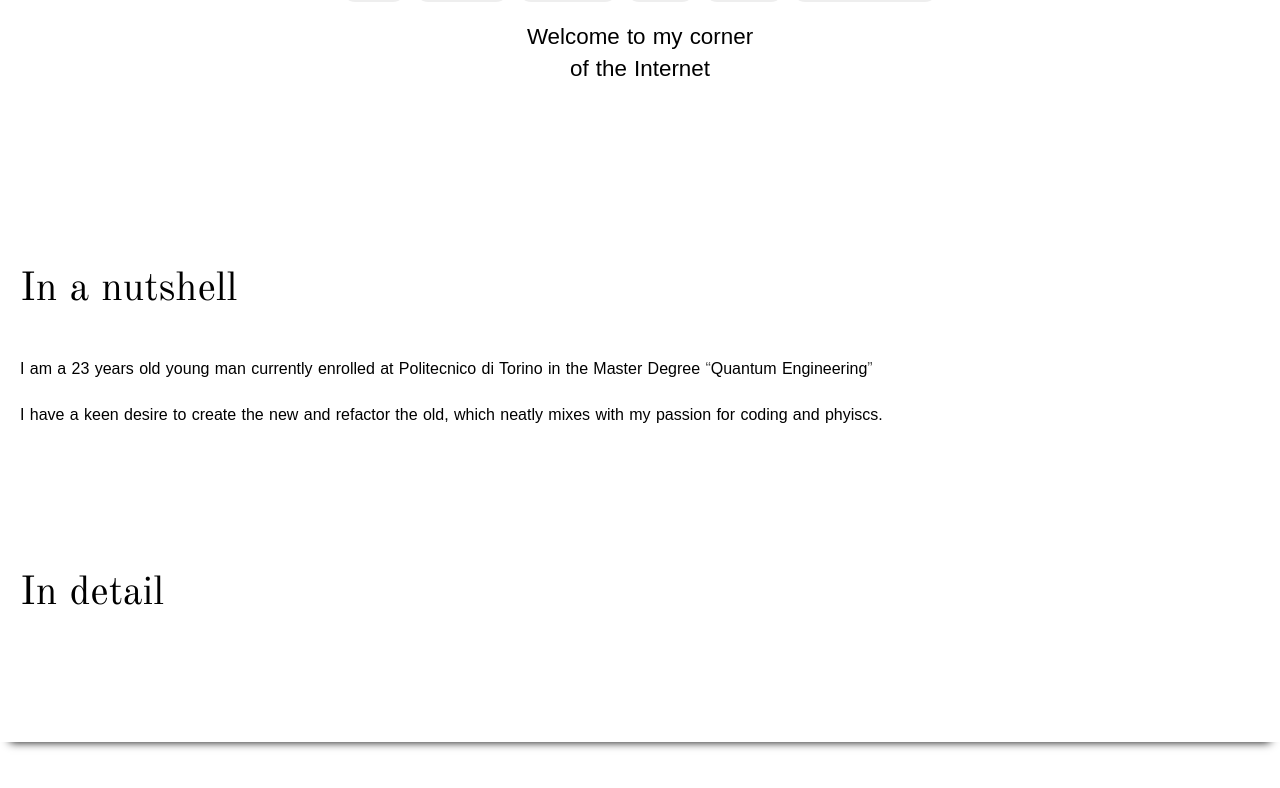
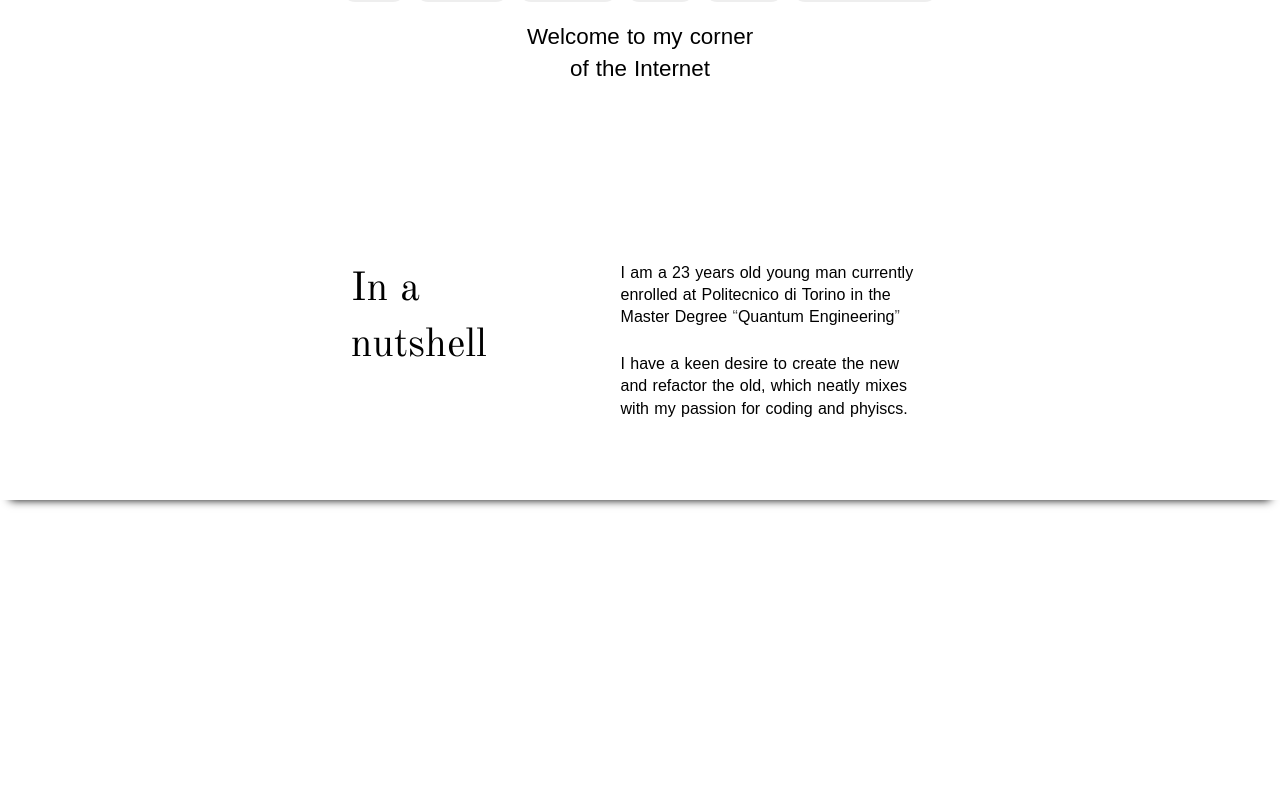
Before and after one commit to Fedesky25/sito-federico-guglielmi, a SvelteKit app: page / in a window 1280 px wide. Shown: the part 610-1398 px from the top of the page. Built offline with nearby package versions, Linux system fonts and the light colour scheme.

Commit message:
chore: desktop nutshell

```diff
--- a/src/routes/+page.svelte
+++ b/src/routes/+page.svelte
@@ -28,11 +28,22 @@
     <p class="enter">Welcome to my corner <br> of the Internet</p>
 </header>
 <main>
-    <h2>In a nutshell</h2>
-    <p>I am a {age} years old young man currently enrolled at Politecnico di Torino in the Master Degree <span class="quote">Quantum Engineering</span></p>
-    <p>I have a keen desire to create the new and refactor the old, which neatly mixes with my passion for coding and phyiscs.</p>
-
-    <h2>In detail</h2>
+    <section class="nutshell">
+        <h2>In a nutshell</h2>
+        <div>
+            <p>I am a {age} years old young man currently enrolled at Politecnico di Torino in the Master Degree <span class="quote">Quantum Engineering</span></p>
+            <p>I have a keen desire to create the new and refactor the old, which neatly mixes with my passion for coding and phyiscs.</p>
+        </div>
+    </section>
+    <!-- <section>
+        <h2>In detail</h2>
+        <div>
+            <p>Lorem ipsum, dolor sit amet consectetur adipisicing elit. Culpa ducimus eligendi nihil autem accusamus quam voluptatum, doloribus eos at mollitia, dicta ab molestiae non labore blanditiis consequuntur est cum? Labore?</p>
+            <p>Lorem ipsum dolor sit, amet consectetur adipisicing elit. Architecto accusamus perspiciatis deserunt harum dicta optio odit neque asperiores totam, eos natus! Corporis reprehenderit quia rerum assumenda corrupti eveniet veritatis nulla.</p>
+            <p>Lorem ipsum dolor sit amet, consectetur adipisicing elit. Eaque non in assumenda iusto beatae eos est. Explicabo architecto rerum nam? Vel et quos pariatur aut voluptatum deleniti dolorum cumque quasi.</p>
+            <p>Lorem ipsum dolor sit amet consectetur adipisicing elit. Odio aliquid eos veniam ducimus repellat ullam ab inventore. Ab possimus dignissimos rem animi cum, laboriosam, natus blanditiis pariatur corrupti nobis ullam.</p>
+        </div>
+    </section> -->
 </main>
 
 
@@ -80,11 +91,25 @@
         color: var(--primary);
     }
 
-    main p  {
+    main p + p  {
         margin-top: 1.5rem;
     }
 
     .quote::before { content: '\201C'; }
     .quote::after { content: '\201D'; }
     .quote::before, .quote::after { opacity: 0.7; }
+
+    @media (min-width: 45rem) {
+        section {
+            display: grid;
+            column-gap: 4rem;
+            grid-template-columns: 2fr 3fr;
+            max-width: 65ch;
+            margin-left: auto;
+            margin-right: auto;
+        }
+        section h2 {
+            justify-self: right;
+        }
+    }
 </style>
--- a/src/routes/global.css
+++ b/src/routes/global.css
@@ -58,7 +58,10 @@ h2 {
     font-size: 2.5rem;
     margin-bottom: 1em;
 }
-* + h2 {margin-top: 3.5em;}
+
+section + section {
+    margin-top: 9rem;
+}
 
 .scale-text :is(p, li, h2, h3) {
     transform: scale(0.95);
```
